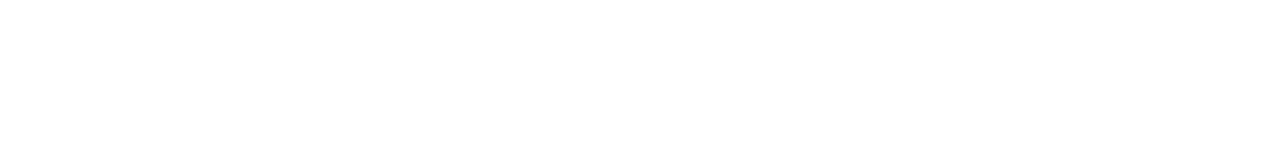
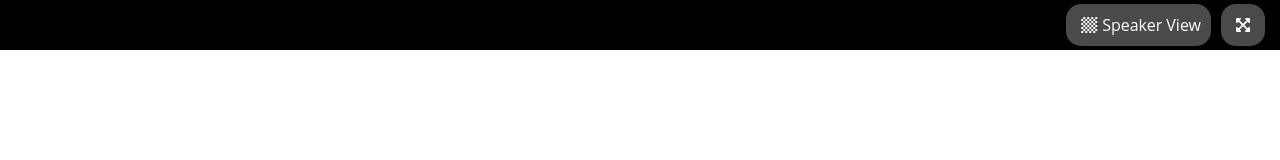
Before and after one commit to Simone-De-Santis/html-css-zoom, a plain HTML site: page index.htm in a window 1280 px wide. Drawn offline with Linux system fonts and the light colour scheme.

Commit message:
fine nav

```diff
--- a/index.htm
+++ b/index.htm
@@ -7,13 +7,23 @@
     <meta name="viewport" content="width=device-width, initial-scale=1.0">
     <link rel="stylesheet" href="https://cdnjs.cloudflare.com/ajax/libs/font-awesome/5.15.3/css/all.min.css"
         referrerpolicy="no-referrer" />
+
+    <link rel="stylesheet" href="./style/style.css">
     <link rel="stylesheet" href="./style/reusable.css">
-    <link rel="stylesheet" href="./style/style.css">
     <title>Document</title>
 </head>
 
 <body>
-
+    <header>
+        <nav class="header-nav flex">
+            <ul class="flex ">
+                <li class=""> <a href="#" class=" btn btn-nav icon buro ">Speaker View</a></li>
+                <li class=""> <a href="#" class="btn btn-nav icon expand"></a></li>
+            </ul>
+        </nav>
+    </header>
+    <main></main>
+    <footer></footer>
 </body>
 
 </html>
--- a/style/reusable.css
+++ b/style/reusable.css
@@ -3,12 +3,44 @@
     padding: 0;
     box-sizing: border-box;
     font-family: 'Open Sans', sans-serif;
+    color: white;
 }
+
+/* general */
+li{
+    list-style: none;
+    text-decoration: none;
+}
+/* a{
+    text-decoration: none;
+} */
+.btn {
+    text-decoration: none;
+    padding: 8px 20px;
+
+}
+.flex{
+    display: flex;
+}
+
 
 
 /* icon  */
 .icon::before{
     font-family: "Font Awesome 5 Free";
     font-weight: 900;
+    padding: 5px;
+}
+.icon.buro::before{
+    content: "\f43c";
+}
 
+.icon.expand::before{
+    content: "\f31e";
 }
+.btn-nav{
+    background-color:#4a4a4a ;
+    border-radius: 15px;
+    padding: 10px;
+    margin: 5px;
+}
--- a/style/style.css
+++ b/style/style.css
@@ -0,0 +1,13 @@
+.header-nav{
+    height: 50px;
+    background-color: black;
+    position: fixed;
+    width: 100%;
+
+    flex-direction: row;
+    align-items: center;
+    justify-content: flex-end;
+
+    padding: 0px 10px;
+
+}
```
